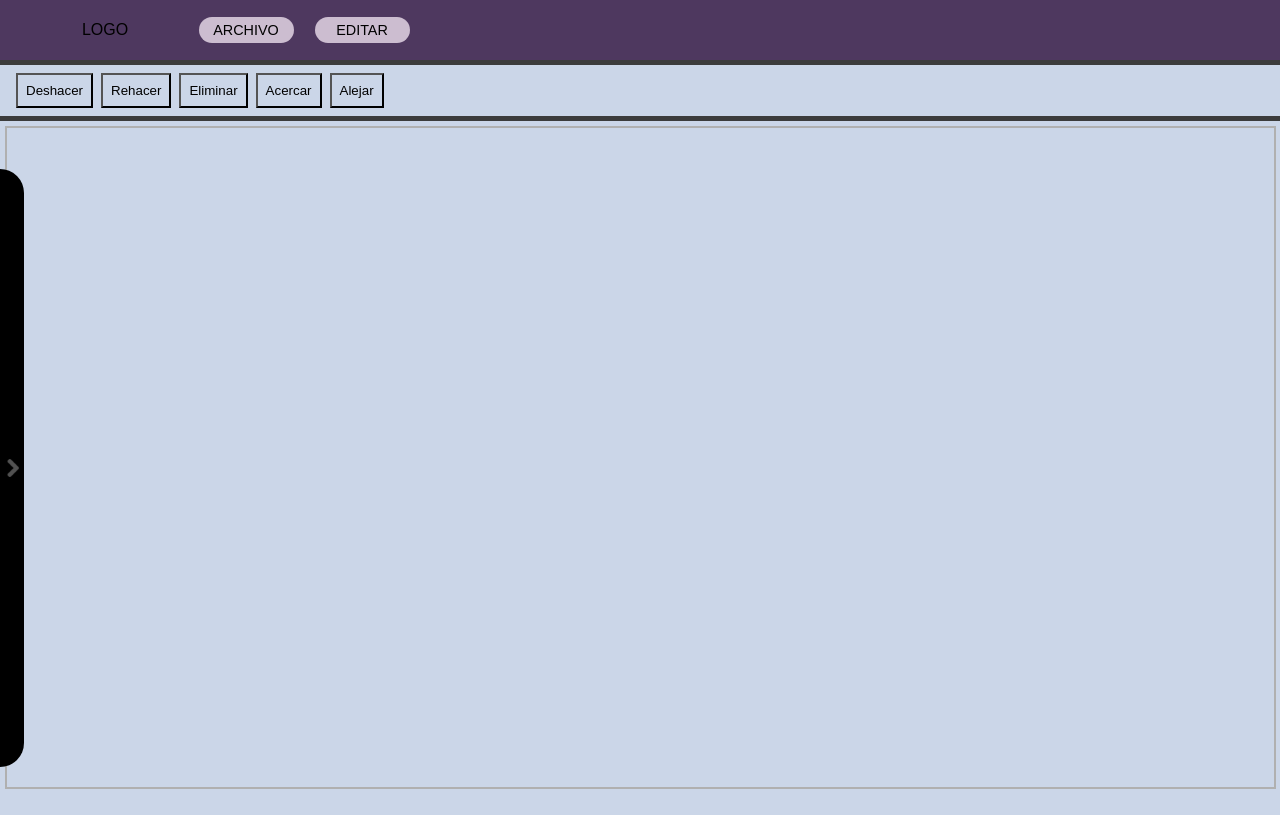
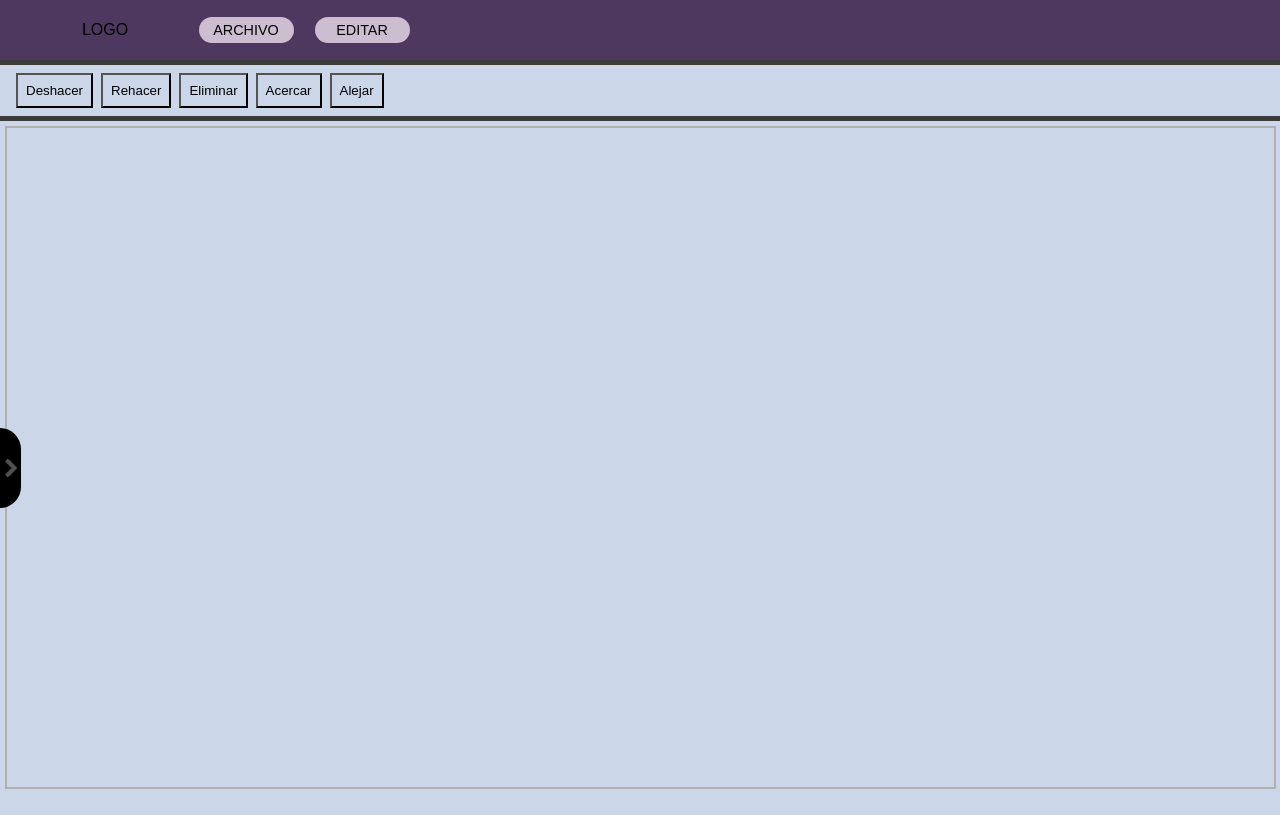
Before and after one commit to FabioGuardado/diagram-app, a React (Create React App) app: page / in a window 1280 px wide. Built offline with nearby package versions, Linux system fonts and the light colour scheme.

Commit message:
:lipstick: Change Sidebar toggler styles

```diff
--- a/src/components/Workspace/Sidebar/Sidebar.css
+++ b/src/components/Workspace/Sidebar/Sidebar.css
@@ -21,16 +21,16 @@ div.sidebar-panel.sidebar-panel-hidden {
 }
 
 button.sidebar-toggler {
-  margin: 3rem 0 3rem;
-  width: 1.5rem;
-  height: auto;
+  margin: auto 0;
+  height: 5rem;
+  width: 1.3rem;
   display: flex;
   flex-direction: row;
   align-items: center;
   justify-content: center;
   background-color: #000000;
   border: none;
-  border-radius: 0 75px 75px 0;
+  border-radius: 0 25px 25px 0;
   cursor: pointer;
 }
 
```
